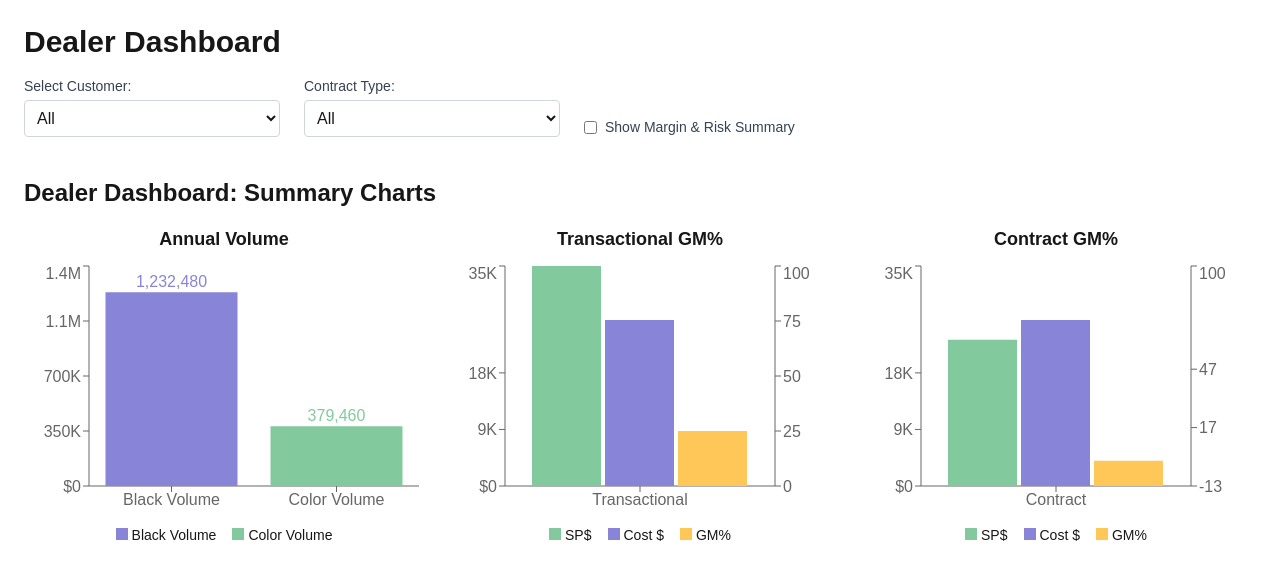
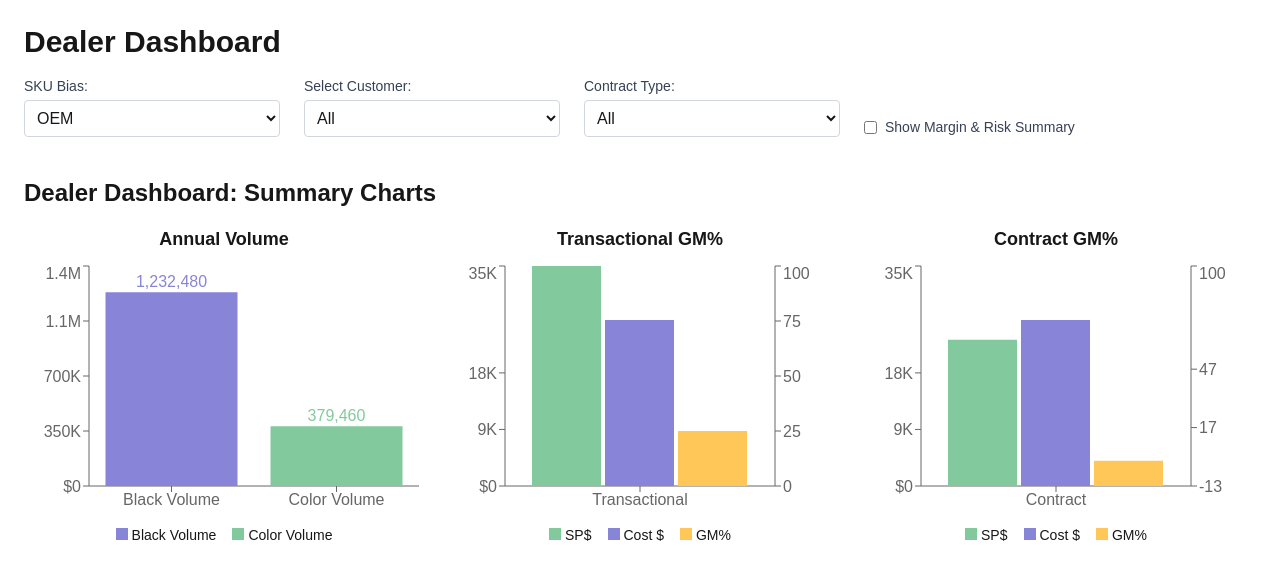
Before and after one commit to ElliottIan397/dealer-dashboard, a Next.js app: page / in a window 1280 px wide. Shown: the top 580 px of the page. Built offline with nearby package versions, Linux system fonts and the light colour scheme.

Commit message:
Updated json file with all bias fields added - test bia selector Step 1

```diff
--- a/app/DealerDashboard.tsx
+++ b/app/DealerDashboard.tsx
@@ -22,6 +22,7 @@ export default function DealerDashboard() {
   } = useMCARPData();
 
   const [showRiskTable, setShowRiskTable] = useState(false);
+  const [selectedBias, setSelectedBias] = useState<"O" | "R" | "N">("O");
 
   useEffect(() => {
     if (showRiskTable) {
@@ -110,6 +111,18 @@ export default function DealerDashboard() {
 
       <div className="flex gap-6 flex-wrap items-end">
         <div>
+          <label className="block text-sm font-medium text-gray-700 mb-1">SKU Bias:</label>
+          <select
+            value={selectedBias}
+            onChange={(e) => setSelectedBias(e.target.value as "O" | "R" | "N")}
+            className="p-2 border border-gray-300 rounded w-64"
+          >
+            <option value="O">OEM</option>
+            <option value="R">Reman</option>
+            <option value="N">New Build</option>
+          </select>
+        </div>
+        <div>
           <label className="block text-sm font-medium text-gray-700 mb-1">Select Customer:</label>
           <select
             value={selectedCustomer}
```
